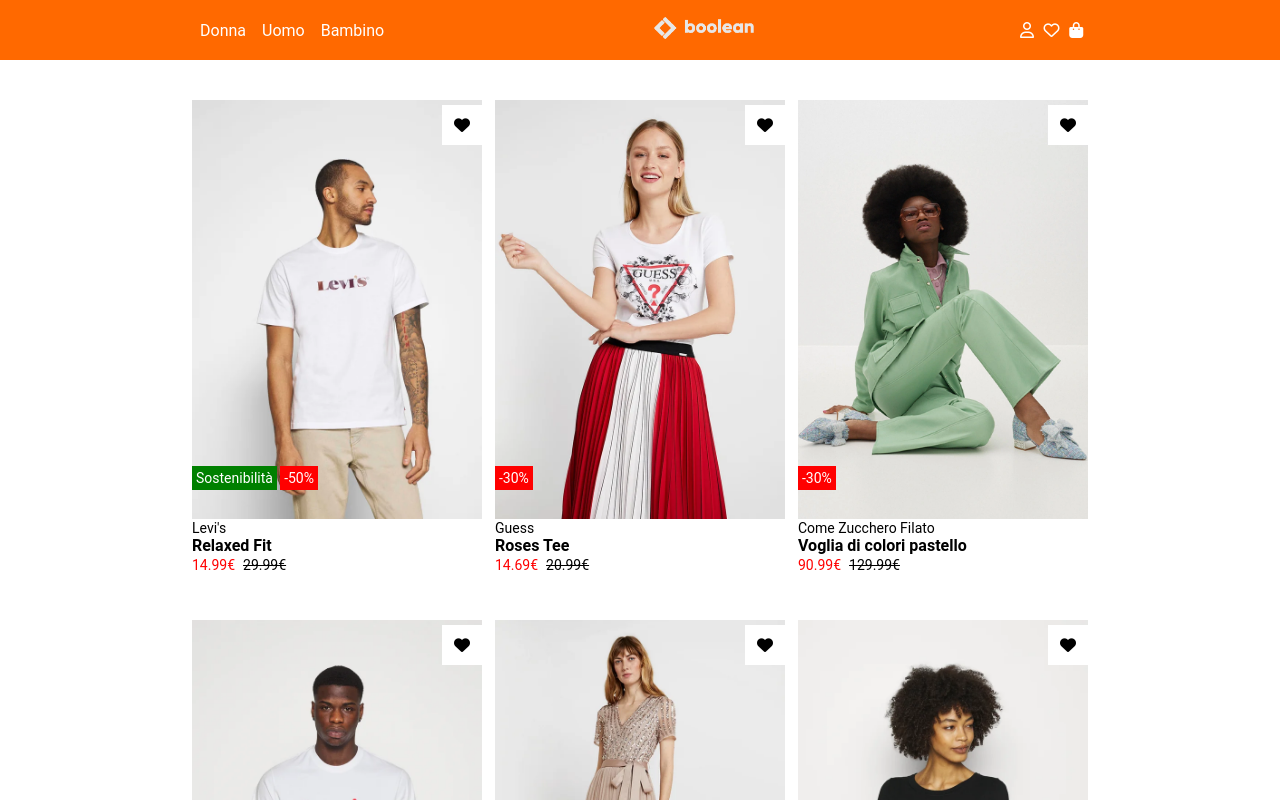
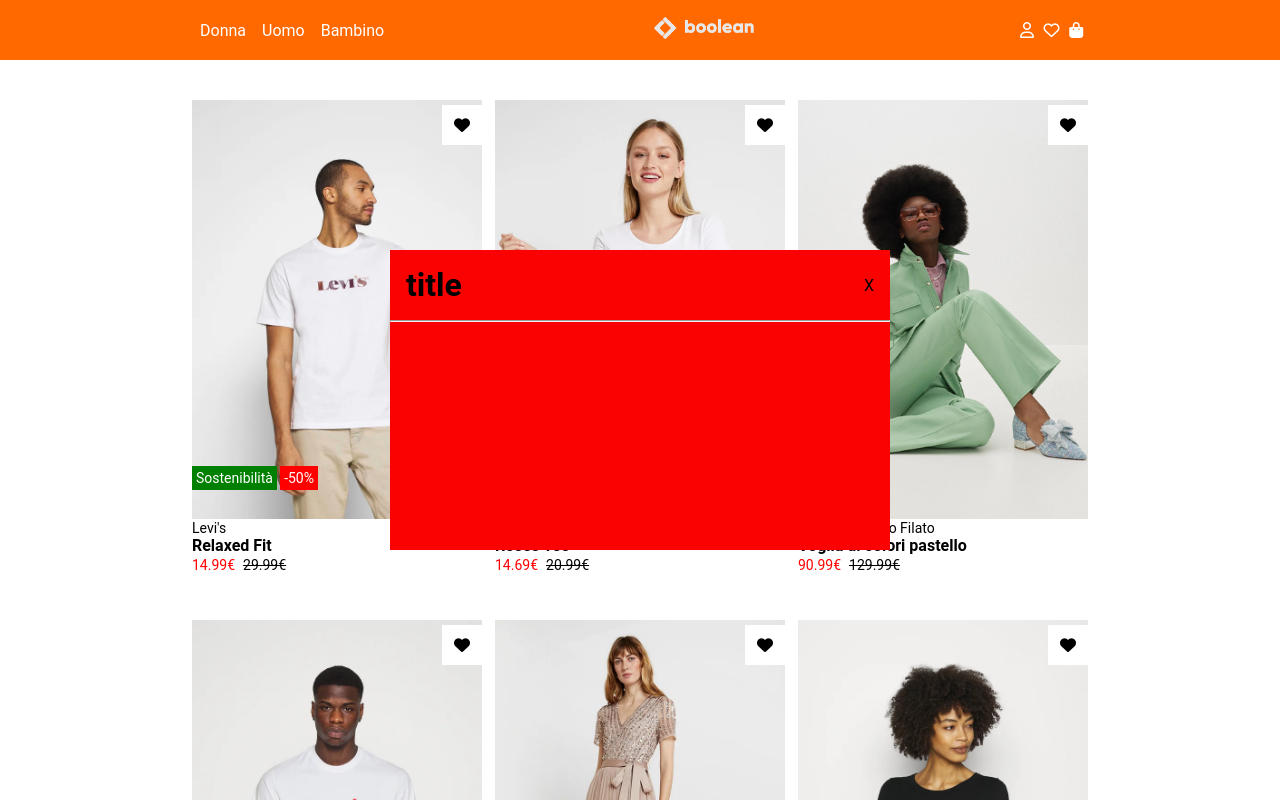
Before and after one commit to fraberret/vite-boolando, a Vue app: page / in a window 1280 px wide. Shown: the top 800 px of the page. Built offline with nearby package versions, Linux system fonts and the light colour scheme; data requests are answered from the project's data file.

Commit message:
create modal component

```diff
--- a/src/App.vue
+++ b/src/App.vue
@@ -2,6 +2,7 @@
 import AppHeader from './components/AppHeader.vue';
 import AppMain from './components/AppMain.vue';
 import AppFooter from './components/AppFooter.vue';
+import Modale from './components/Modale.vue';
 import "@fortawesome/fontawesome-free/css/all.min.css";
 
 export default {
@@ -10,12 +11,14 @@
     AppHeader,
     AppMain,
     AppFooter,
+    Modale
   }
 }
 </script>
 
 <template>
   <AppHeader />
+  <Modale />
   <AppMain />
   <AppFooter />
 </template>
--- a/src/components/CardProducts.vue
+++ b/src/components/CardProducts.vue
@@ -58,7 +58,6 @@
                 let discount = parseInt(element.value)
                 this.discountedPrice = this.product.price * ((100 + discount) / 100)
                 this.discountedPrice = Number(this.discountedPrice.toFixed(2)) + '€'
-                console.log(this.discountedPrice);
             } else {
                 this.discountedPrice = ''
             }
--- /dev/null
+++ b/src/components/Modale.vue
@@ -0,0 +1,45 @@
+<template>
+    <div class="modale">
+        <div class="top">
+            <h1>title</h1>
+            <button>X</button>
+
+        </div>
+        <hr>
+    </div>
+</template>
+
+<script>
+export default {
+    name: 'Modale'
+}
+</script>
+
+<style>
+.modale {
+    background-color: rgb(251, 2, 2);
+    width: 500px;
+    height: 300px;
+    margin: 0 auto;
+    z-index: 9999;
+    position: absolute;
+    top: 50%;
+    left: 50%;
+    margin-top: -150px;
+    margin-left: -250px;
+}
+
+.top {
+    display: flex;
+    justify-content: space-between;
+    padding: 1rem;
+
+    & button {
+        all: unset;
+    }
+
+    & button:hover {
+        cursor: pointer;
+    }
+}
+</style>
```
